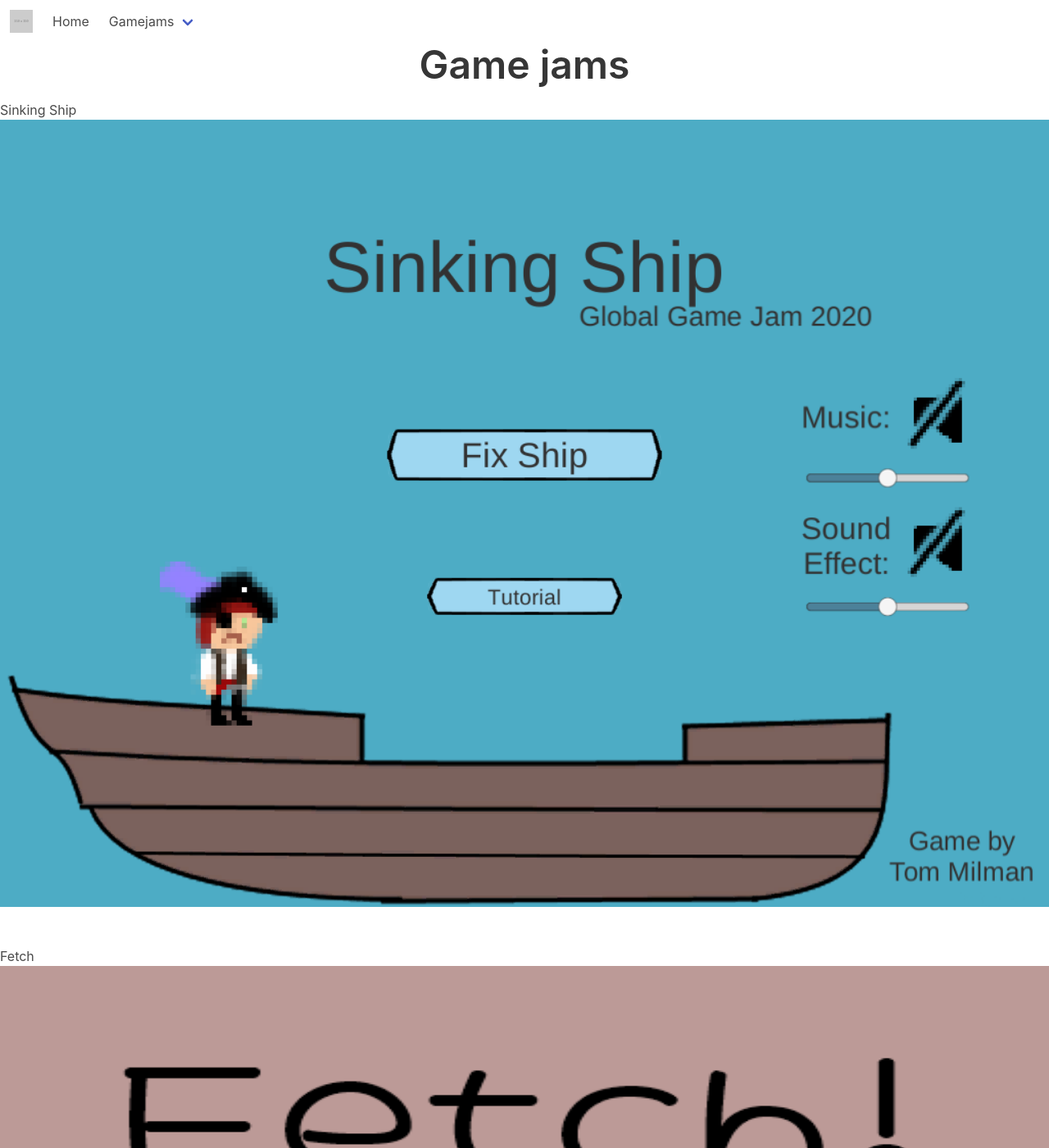
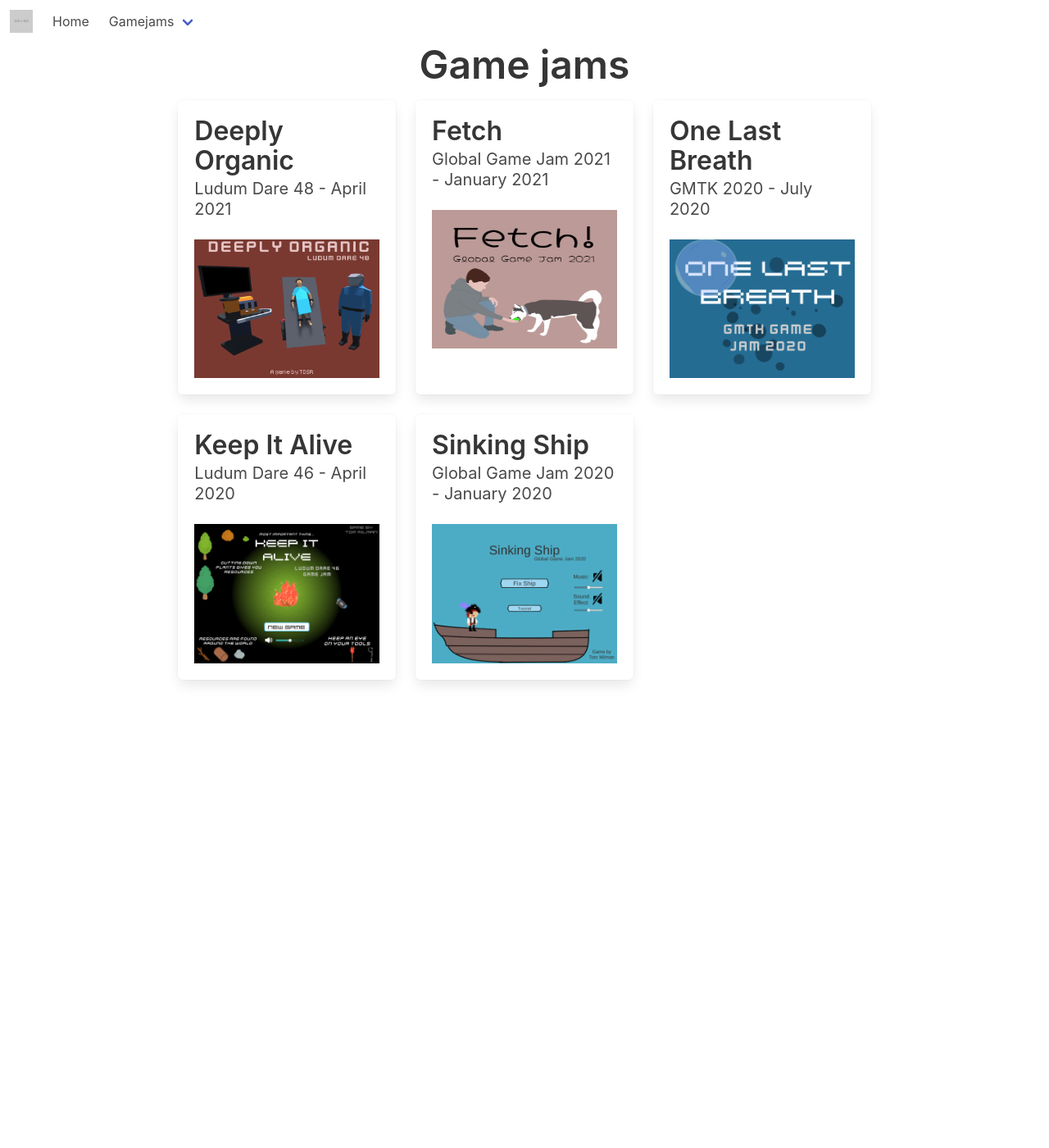
Before and after one commit to tom1milman/portfolio, a Jekyll site: the page built from pages/gamejams.html, in a window 1280 px wide and 1400 px high. Shown: the whole window at 82% size. Built offline with Jekyll 4.4.1, drawn with Linux system fonts in a browser that asks for light colours; some of the changed text lies outside the part shown.

Commit message:
update: gamejam page

```diff
--- a/_layouts/default.html
+++ b/_layouts/default.html
@@ -7,7 +7,7 @@
 
     {%- include topnav.html -%}
 
-    <main class="page-content" aria-label="Content">
+    <main class="page-content" aria-label="Content" style="margin-bottom: 30px;">
       <div class="wrapper">
         {{ content }}
       </div>
--- a/pages/gamejams.html
+++ b/pages/gamejams.html
@@ -4,81 +4,58 @@
 ---
 <h1 class="title is-1 tags is-centered">Game jams</h1>
 
+<div id="gamejamsTiles" style="margin-top 10px; margin-bottom: 20px;"></div>
 
-{%- for gamejam in site.gamejams -%}
 
-{{gamejam.title}}
-<figure class="image is-4by3">
-<img src="/assets/img/{{ gamejam.banner }}">
-</figure>
+<script>
+var tiles = []
+let i;
 
-<br>
-<br>
-
+{% for gamejam in site.gamejams %}
+    i = parseInt({{ gamejam.gjnumber }});
+    tiles[i] = `
+    <article class="tile is-child box" onclick="location.href='{{page.baseurl}}{{gamejam.url}}'" style="cursor: pointer">
+        <p class="title">{{gamejam.title}}</p>
+        <p class="subtitle">{{gamejam.gjname}} - {{gamejam.gjdate}}</p>
+        <figure class="image is-4by3">
+            <img src="/assets/img/{{ gamejam.banner }}">
+        </figure>
+    </article>
+    `;
 {% endfor %}
 
+function createRow(gj1, gj2, gj3) {
+    let tile1 = gj1? gj1 : getEmptyTile();
+    let tile2 = gj2? gj2 : getEmptyTile();
+    let tile3 = gj3? gj3 : getEmptyTile();
 
+    return `<div class="tile is-ancestor tags is-centered">
+        <div class="tile is-vertical is-8">
+            <div class="tile">
+                <div class="tile is-parent">
+                    ${tile1}
+                </div>
+                <div class="tile is-parent">
+                    ${tile2}
+                </div>
+                <div class="tile is-parent">
+                    ${tile3}
+                </div>
+            </div>
+        </div>
+    </div>`
+}
 
-<!--<div class="tile is-ancestor tags is-centered">-->
-<!--    <div class="tile is-vertical is-8">-->
-<!--        <div class="tile">-->
-<!--            <div class="tile is-parent">-->
-<!--                <article class="tile is-child box" onclick="loadGamejam('ld48')" style="cursor: pointer">-->
-<!--                    <p class="title">Deeply Organic</p>-->
-<!--                    <p class="subtitle">Ludum Dare 48- April 2021</p>-->
-<!--                    <figure class="image is-4by3">-->
-<!--                        <img src="./ld48/Screenshots/banner 640x512.png">-->
-<!--                    </figure>-->
-<!--                </article>-->
-<!--            </div>-->
-<!--            <div class="tile is-parent">-->
-<!--                <article class="tile is-child box" onclick="loadGamejam('ggj2021')" style="cursor: pointer">-->
-<!--                    <p class="title">Fetch</p>-->
-<!--                    <p class="subtitle">Global Game Jam 2021 - January 2021</p>-->
-<!--                    <figure class="image is-4by3">-->
-<!--                        <img src="./ggj2021/Screenshots/banner2.png">-->
-<!--                    </figure>-->
-<!--                </article>-->
-<!--            </div>-->
-<!--            <div class="tile is-parent">-->
-<!--                <article class="tile is-child box" onclick="loadGamejam('gmtk2020')" style="cursor: pointer">-->
-<!--                    <p class="title">One Last Breath</p>-->
-<!--                    <p class="subtitle">GMTK 2020 - July 2020</p>-->
-<!--                    <figure class="image is-4by3">-->
-<!--                        <img src="./gmtk2020/Screenshots/Logo.png">-->
-<!--                    </figure>-->
-<!--                </article>-->
-<!--            </div>-->
-<!--        </div>-->
-<!--    </div>-->
-<!--</div>-->
+function getEmptyTile() {
+    return `<article class="tile is-child box" style="box-shadow: 0 0 0 0;"></article>`;
+}
 
-<!--<div class="tile is-ancestor tags is-centered">-->
-<!--    <div class="tile is-vertical is-8">-->
-<!--        <div class="tile">-->
-<!--            <div class="tile is-parent">-->
-<!--                <article class="tile is-child box" onclick="loadGamejam('ld46')" style="cursor: pointer">-->
-<!--                    <p class="title">Keep It Alive</p>-->
-<!--                    <p class="subtitle">Ludum Dare 46- April 2020</p>-->
-<!--                    <figure class="image is-4by3">-->
-<!--                        <img src="./ld46/Screenshots/Screenshot1.png">-->
-<!--                    </figure>-->
-<!--                </article>-->
-<!--            </div>-->
-<!--            <div class="tile is-parent">-->
-<!--                <article class="tile is-child box" onclick="loadGamejam('ggj2020')" style="cursor: pointer">-->
-<!--                    <p class="title">Sinking Ship</p>-->
-<!--                    <p class="subtitle">Global Game Jam 2020 - January 2020</p>-->
-<!--                    <figure class="image is-4by3">-->
-<!--                        <img src="./ggj2020/Screenshots/Screenshot (4).png">-->
-<!--                    </figure>-->
-<!--                </article>-->
-<!--            </div>-->
-<!--            <div class="tile is-parent">-->
-<!--                <article class="tile is-child box" style="box-shadow: 0 0 0 0;">-->
+var rows = [];
 
-<!--                </article>-->
-<!--            </div>-->
-<!--        </div>-->
-<!--    </div>-->
-<!--</div>-->
+while (tiles.length > 0) {
+    rows.push(createRow(tiles.pop(), tiles.pop(), tiles.pop()));
+}
+
+document.getElementById("gamejamsTiles").innerHTML = rows.join("\n");
+
+</script>
```
